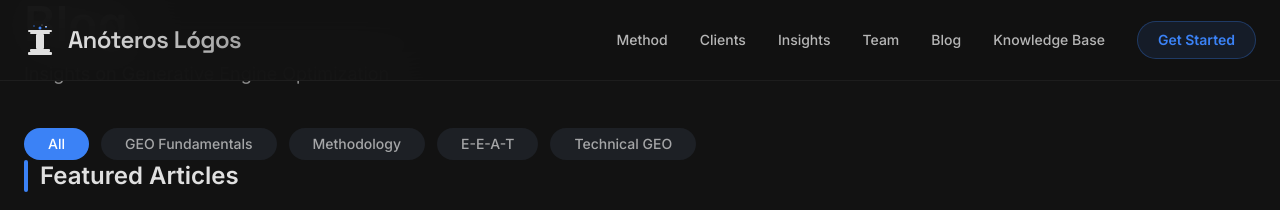
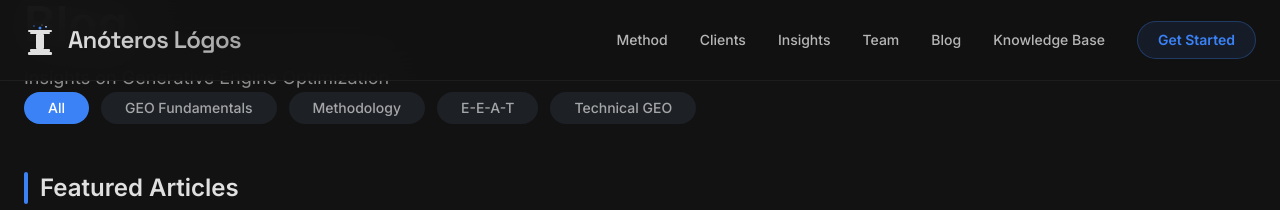
Before and after one commit to DelovoyMotiv/anteroslogos, a React (Vite) app: page /blog in a window 1280 px wide. Shown: the top 210 px of the page. Built offline with nearby package versions, Linux system fonts and the light colour scheme.

Commit message:
Increase top padding to prevent header overlap and improve spacing

```diff
--- a/pages/Blog.tsx
+++ b/pages/Blog.tsx
@@ -30,11 +30,11 @@ export default function Blog() {
         onContactClick={() => navigate('/')}
       />
       {/* Main Content */}
-      <div className="pt-28 sm:pt-32 md:pt-36 pb-16">
+      <div className="pt-32 sm:pt-36 md:pt-40 lg:pt-44 pb-16">
         <div className="max-w-7xl mx-auto px-4 sm:px-6 lg:px-8">
           {/* Page Header */}
-          <div className="mb-8 sm:mb-10">
-            <h1 className="text-3xl sm:text-4xl md:text-5xl font-bold text-brand-text mb-3">
+          <div className="mb-10 sm:mb-12">
+            <h1 className="text-3xl sm:text-4xl md:text-5xl font-bold text-brand-text mb-4">
               Blog
             </h1>
             <p className="text-base sm:text-lg text-brand-text/60">
@@ -43,7 +43,7 @@ export default function Blog() {
           </div>
 
           {/* Category Filter */}
-          <div className="flex flex-wrap justify-start gap-2 sm:gap-3 mb-10 sm:mb-12">
+          <div className="flex flex-wrap justify-start gap-2 sm:gap-3 mb-12 sm:mb-14">
             {categories.map(category => (
               <button
                 key={category}
```
